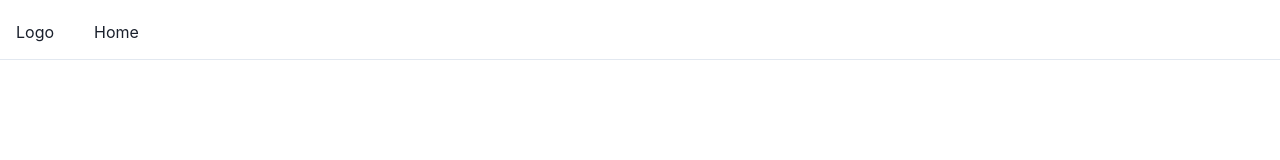
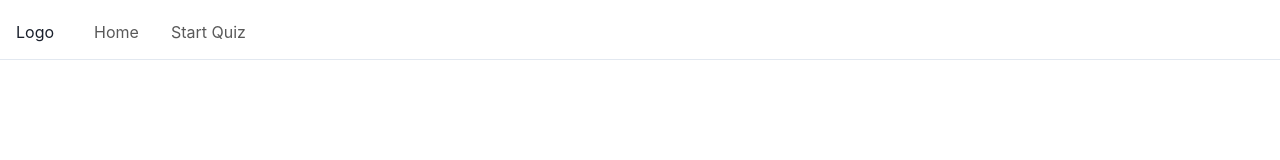
Before and after one commit to fjpagaragan/quiz-test, a Next.js app: page / in a window 1280 px wide. Shown: the top 160 px of the page. Built offline with nearby package versions, Linux system fonts and the light colour scheme.

Commit message:
(chore): add Start Quiz nav and modify font display

```diff
--- a/src/common/components/NavBar.tsx
+++ b/src/common/components/NavBar.tsx
@@ -25,8 +25,11 @@ const NavBar: FC = () => {
           <HStack spacing={8} alignItems={'center'}>
             <Box>Logo</Box>
             <HStack as={'nav'} spacing={4} display={'flex'}>
-              <Box as="a" px={2} py={1} rounded={'md'} _hover={{textDecoration: 'none', bg: useColorModeValue('gray.200', 'gray.700'),}} href={'/'}>
+              <Box as="a" px={2} py={1} rounded={'md'} color={'#595959'} fontStyle={'Inter'} fontSize={'16px'} fontWeight={400} _hover={{textDecoration: 'none', bg: useColorModeValue('gray.200', 'gray.700'),}} href={'/'}>
                 Home
+              </Box>
+              <Box as="a" px={2} py={1} rounded={'md'} color={'#595959'} fontStyle={'Inter'} fontSize={'16px'} fontWeight={400} _hover={{textDecoration: 'none', bg: useColorModeValue('gray.200', 'gray.700'),}} href={'/overview'}>
+                Start Quiz
               </Box>
             </HStack>
           </HStack>
```
